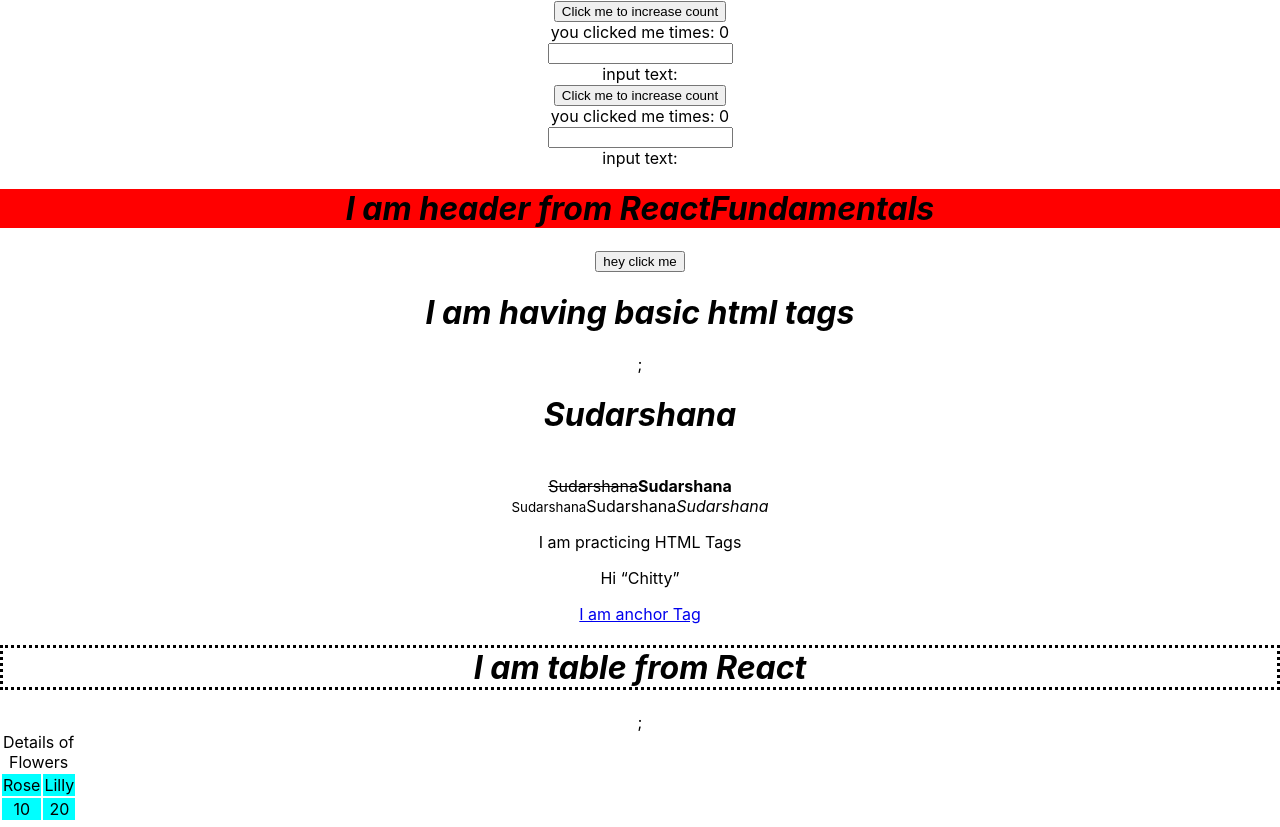
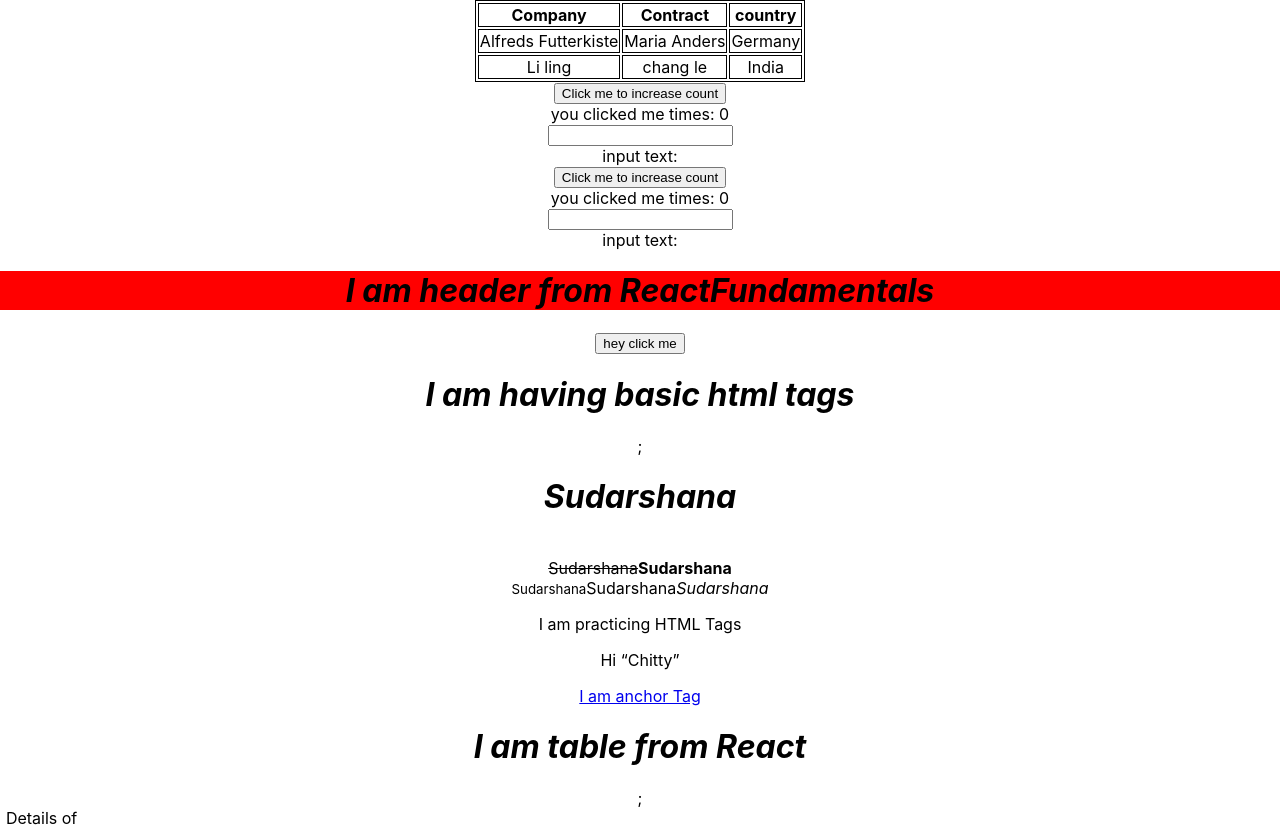
Before and after one commit to hemanthkatam/react-basics, a React (Create React App) app: page / in a window 1280 px wide. Shown: the top 827 px of the page. Built offline with nearby package versions, Linux system fonts and the light colour scheme.

Commit message:
table example

```diff
--- a/src/reaact-fundamentals/ReactFundamentals.js
+++ b/src/reaact-fundamentals/ReactFundamentals.js
@@ -9,6 +9,7 @@ import { Button } from "./components/Button/Button";
 import { StyledButton } from "./components/StyledButton/StyledButton";
 import { Count1 } from "./components/Count/Count";
 import { CounterExample } from "./components/CounterExample/CounterExample";
+import { BasicTable } from "./components/BasicTable/BasicTable";
 
 export const ReactFundamentals = () => {
   const header = "I am header from ReactFundamentals";
@@ -26,6 +27,7 @@ export const ReactFundamentals = () => {
   const tags = " I am having basic html tags ";
   return (
     <div>
+      <BasicTable />
       <Count1 />
       <CounterExample />
       <Header
@@ -62,3 +64,5 @@ export const ReactFundamentals = () => {
 
 // Doube counter
 // text box
+
+// don't show button once count is 5
--- /dev/null
+++ b/src/reaact-fundamentals/components/BasicTable/BasicTable.css
@@ -0,0 +1,8 @@
+.table{
+    width: 100%;
+    display: flex;
+    justify-content: center;
+}
+table, th, td{
+    border: 1px solid black
+}
--- /dev/null
+++ b/src/reaact-fundamentals/components/BasicTable/BasicTable.js
@@ -0,0 +1,53 @@
+import React from "react";
+import "./BasicTable.css";
+
+export const BasicTable = () => {
+  const mariaDetails = {
+    compnay: "Alfreds Futterkiste",
+    contract: "Maria Anders",
+    country: "Germany",
+  };
+  const changDetails = {
+    compnay: "Li ling",
+    contract: "chang le ",
+    country: "India",
+  };
+
+  const employeeList = [
+    {
+      compnay: "Alfreds Futterkiste",
+      contract: "Maria Anders",
+      country: "Germany",
+    },
+    {
+      compnay: "Li ling",
+      contract: "chang le ",
+      country: "India",
+    },
+  ];
+
+  console.log("----employeeList", employeeList);
+
+  const headers = ["Company", "Contract", "country"];
+
+  return (
+    <div className="table">
+      <table>
+        <tr>
+          {headers.map((heading) => (
+            <th>{heading}</th>
+          ))}
+        </tr>
+        {employeeList.map((employee) => {
+          return (
+            <tr>
+              <td>{employee.compnay}</td>
+              <td>{employee.contract}</td>
+              <td>{employee.country}</td>
+            </tr>
+          );
+        })}
+      </table>
+    </div>
+  );
+};
--- a/src/reaact-fundamentals/components/Count/Count.js
+++ b/src/reaact-fundamentals/components/Count/Count.js
@@ -18,7 +18,12 @@ export const Count1 = () => {
 
   return (
     <div className="count">
-      <button onClick={countClick}>Click me to increase count</button>
+      {clickedCounts !== 5 ? (
+        <button onClick={countClick}>Click me to increase count</button>
+      ) : (
+        <div>no button</div>
+      )}
+
       <div>you clicked me times: {clickedCounts}</div>
 
       <input type="textbox" value={inputValue} onChange={onInputChange} />
--- a/src/reaact-fundamentals/components/Table/Table.js
+++ b/src/reaact-fundamentals/components/Table/Table.js
@@ -1,10 +1,10 @@
 import React from "react";
 
-import "./Table.css";
+// import "./Table.css";
 
 export const Table = (props) => {
-   console.log("--I am props--",props)
-   //  return <button onClick={props.onButtonClickHandler}>{props.title}</button>;
+  console.log("--I am props--", props);
+  //  return <button onClick={props.onButtonClickHandler}>{props.title}</button>;
   return (
     //<button onClick={props}>{props.title}</button>;
     <div>
```
